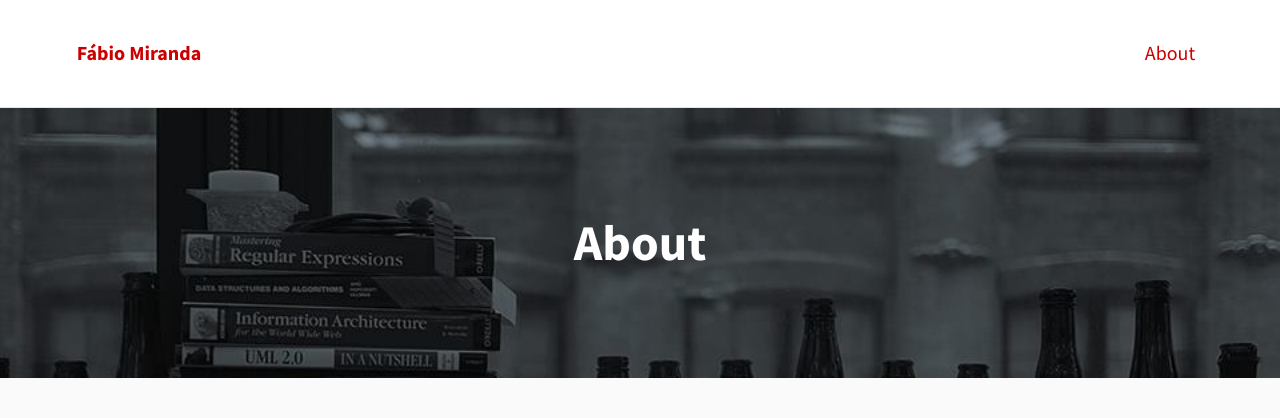
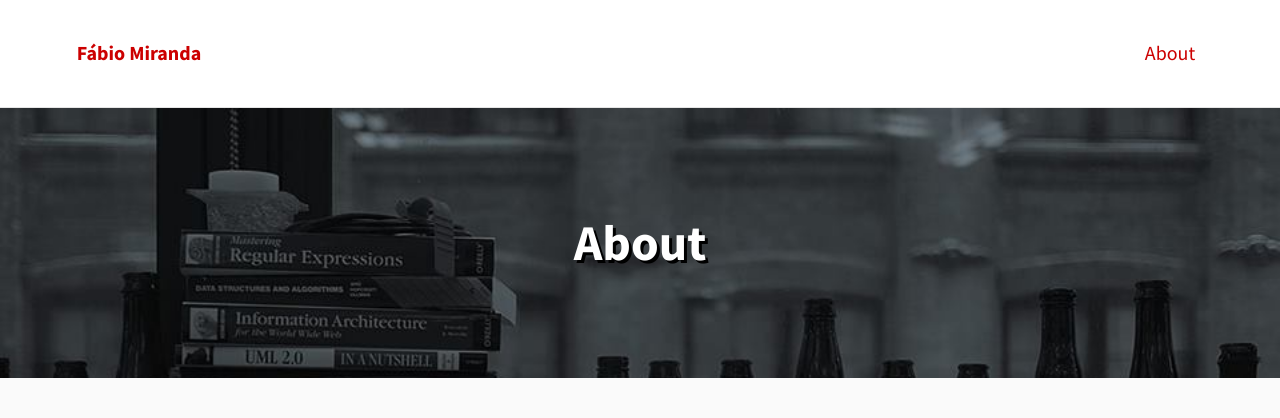
Before and after one commit to fabiomirandaa/fabiomirandaa.github.io, a Jekyll site: the page built from about.md, in a window 1280 px wide. Shown: the top 418 px of the page. Built offline with Jekyll 4.4.1, drawn with Linux system fonts in a browser that asks for light colours; nearby versions of some CDN libraries.

Commit message:
feat: text-shadow added in title article

```diff
--- a/_sass/layouts/_posts.scss
+++ b/_sass/layouts/_posts.scss
@@ -50,7 +50,9 @@ header {
         background-size: $feature-image-size;
         margin-bottom: 0;
         padding: ($padding-large / 2.5) $padding-large;
-
+        .title{
+            text-shadow: 3px 3px #000000;
+        }
         .meta {
             color: rgba($feature-image-text-color, 0.7);
         }
```
